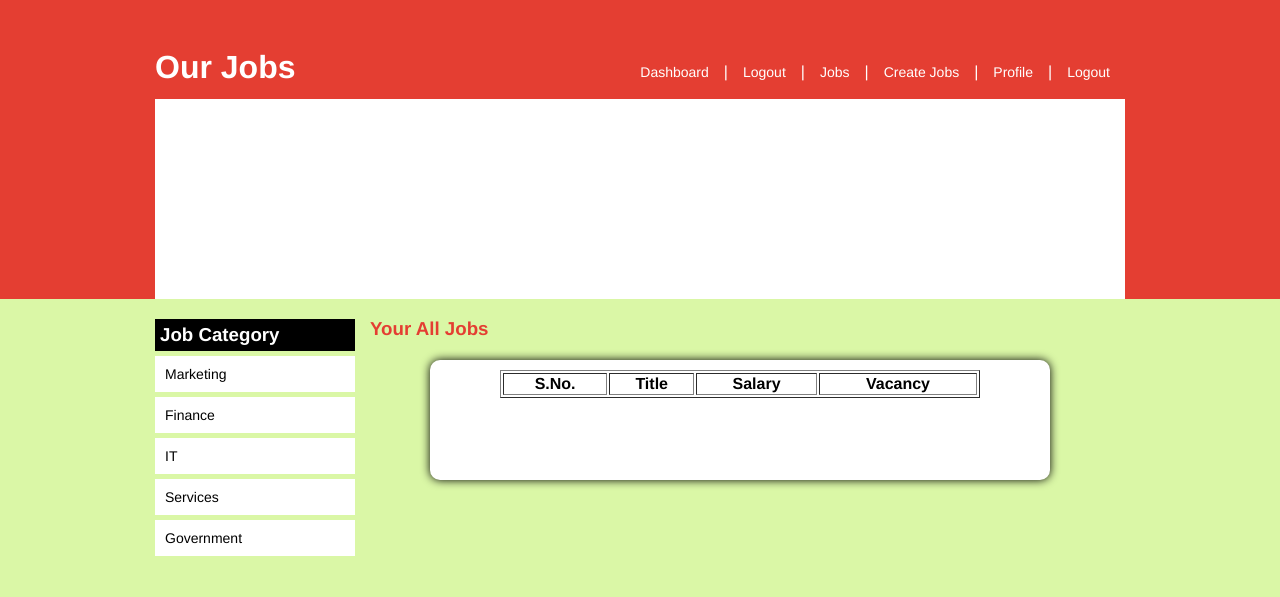
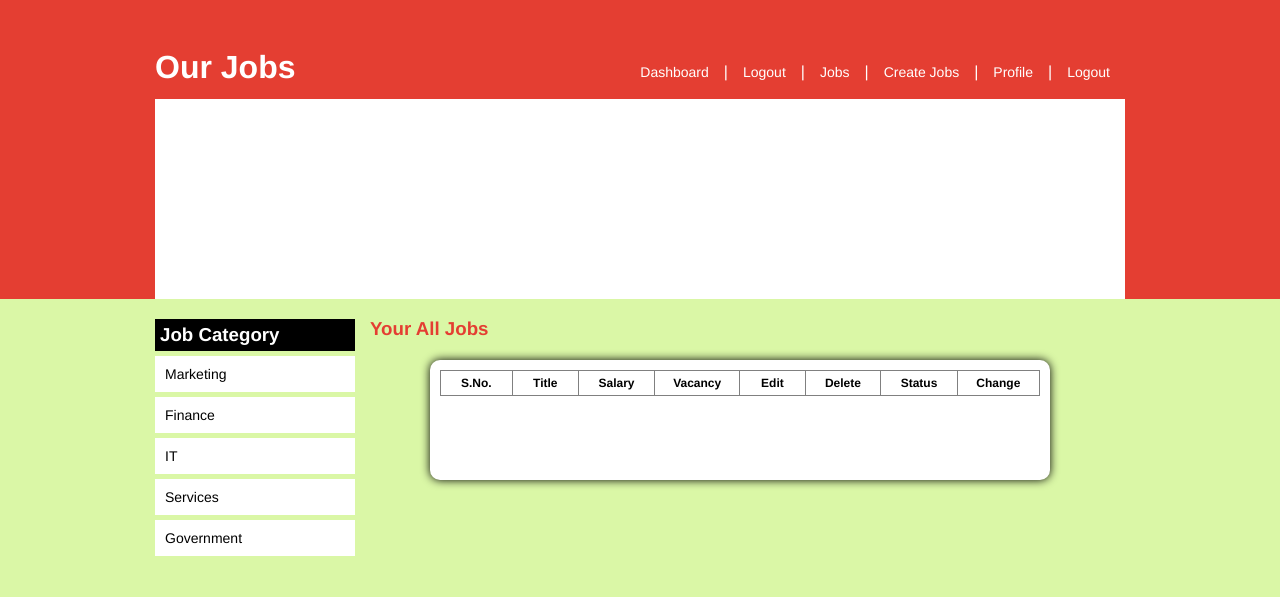
Before and after one commit to jamesjoel/tss4_project, a PHP site: page /jobs.php in a window 1280 px wide. Shown: the part 51-648 px from the top of the page. Run offline with PHP 8.4, Linux system fonts and the light colour scheme; the visitor is signed in with stand-in values (Sample User, id 1); tables that the repository leaves empty or names only in its code hold one stand-in row (values such as "Sample post"); data that the repository does not hold is empty.

Commit message:
delete and change status

```diff
--- a/company_edit.php
+++ b/company_edit.php
@@ -4,7 +4,7 @@
 
 if(! isset($_SESSION['is_company_logged_in'])) // Backdoor Entry Protaction Code
 {
-	header("location:employee_login.php");
+	header("location:company_login.php");
 }
 
 $cid = $_SESSION['cid'];
--- a/css/style.css
+++ b/css/style.css
@@ -274,3 +274,25 @@
 .right-job a:hover{
 	background-color: #E43E32;
 }
+#list{
+	border-collapse: collapse;
+	font-size: 12px;
+}
+#list td, #list th{
+	padding: 5px 8px;
+	width: 150px;
+}
+.edit{
+	text-decoration: none;
+	background-color: #33DCFF;
+	color: #000;
+	padding: 2px 5px;
+	border-radius: 3px;
+}
+.delete{
+	text-decoration: none;
+	background-color: #FF5B33;
+	color: #000;
+	padding: 2px 5px;
+	border-radius: 3px;
+}
--- /dev/null
+++ b/edit.php
@@ -0,0 +1,3 @@
+<?php
+echo $_GET['id'];
+?>
--- a/employee_save.php
+++ b/employee_save.php
@@ -1,16 +1,12 @@
 <?php
-// print_r($_POST);
 include('db.php');
-
 $a=$_POST['f_name'];
 $b=$_POST['username'];
 $c=$_POST['pass'];
 $d=$_POST['add'];
 $e=$_POST['city'];
 $f=$_POST['contact'];
-
 $que="INSERT INTO employee (full_name, username, password, address, city, contact) VALUES ('$a', '$b', '$c', '$d', '$e', '$f')";
-
 mysqli_query($con, $que);
 header("location:employee_login.php");
 ?>
--- a/index.php
+++ b/index.php
@@ -2,7 +2,7 @@
 include('db.php');
 include('header.php');
 
-$que = "SELECT * FROM jobs LEFT JOIN company ON jobs.cid = company.id ORDER BY jobs.id DESC";
+$que = "SELECT * FROM jobs LEFT JOIN company ON jobs.cid = company.id  WHERE jobs.status = 1 ORDER BY jobs.id DESC";
 $result = mysqli_query($con, $que);
 
 
--- a/jobs.php
+++ b/jobs.php
@@ -14,22 +14,43 @@
 		<div id="right-content">
 			<h3>Your All Jobs</h3>
 			<div id="login-box">
-				<table align="center" border="1" width="80%">
+				<table id="list" align="center" border="1">
 					<tr>
 						<th>S.No.</th>
 						<th>Title</th>
 						<th>Salary</th>
 						<th>Vacancy</th>
+						<th>Edit</th>
+						<th>Delete</th>
+						<th>Status</th>
+						<th>Change</th>
 					</tr>
 					<?php
 					$i=1;
 					while($data = mysqli_fetch_assoc($result))
-					{ ?>
+					{
+
+
+						?>
 						<Tr>
 							<Td><?php echo $i;?></Td>
 							<Td><?php echo $data['job_title'];?></Td>
 							<Td><?php echo $data['salary'];?></Td>
 							<Td><?php echo $data['vacancy'];?></Td>
+							<td><a href="#" class="edit">Edit</a></td>
+							<td><a href="job_delete.php?key=<?php echo $data['id'] ?>" class="delete">Delete</a></td>
+							<?php
+							if($data['status']==1)
+							{ ?>
+								<td>Active</td>
+
+							<?php }else{ ?>
+
+								<td>Deactive</td>
+							<?php
+							}
+							?>
+							<td><a href="change_status.php?key=<?php echo $data['id']; ?>">Change</a></td>
 						</Tr>
 					<?php
 					$i++;
```
Also changed, not shown: change_status.php (added, +10 -0 lines), job_delete.php (added, +10 -0 lines).
